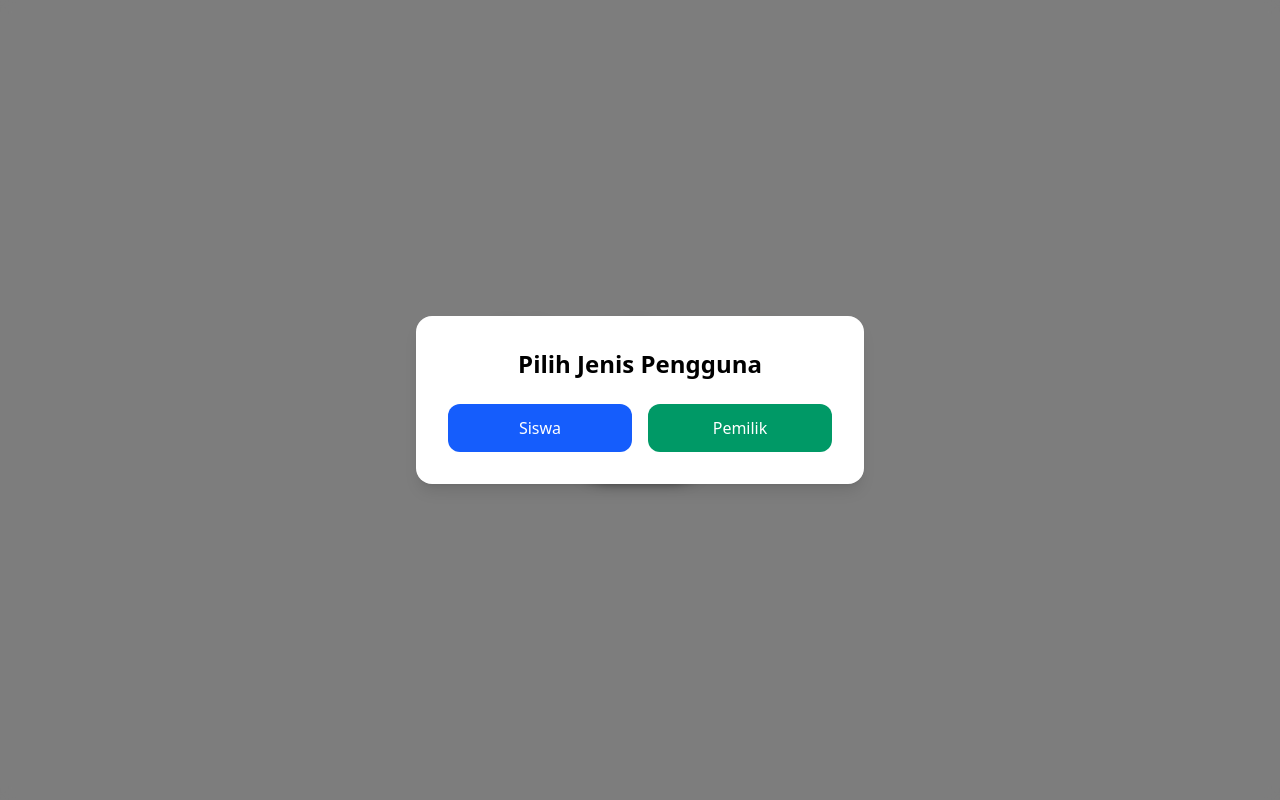
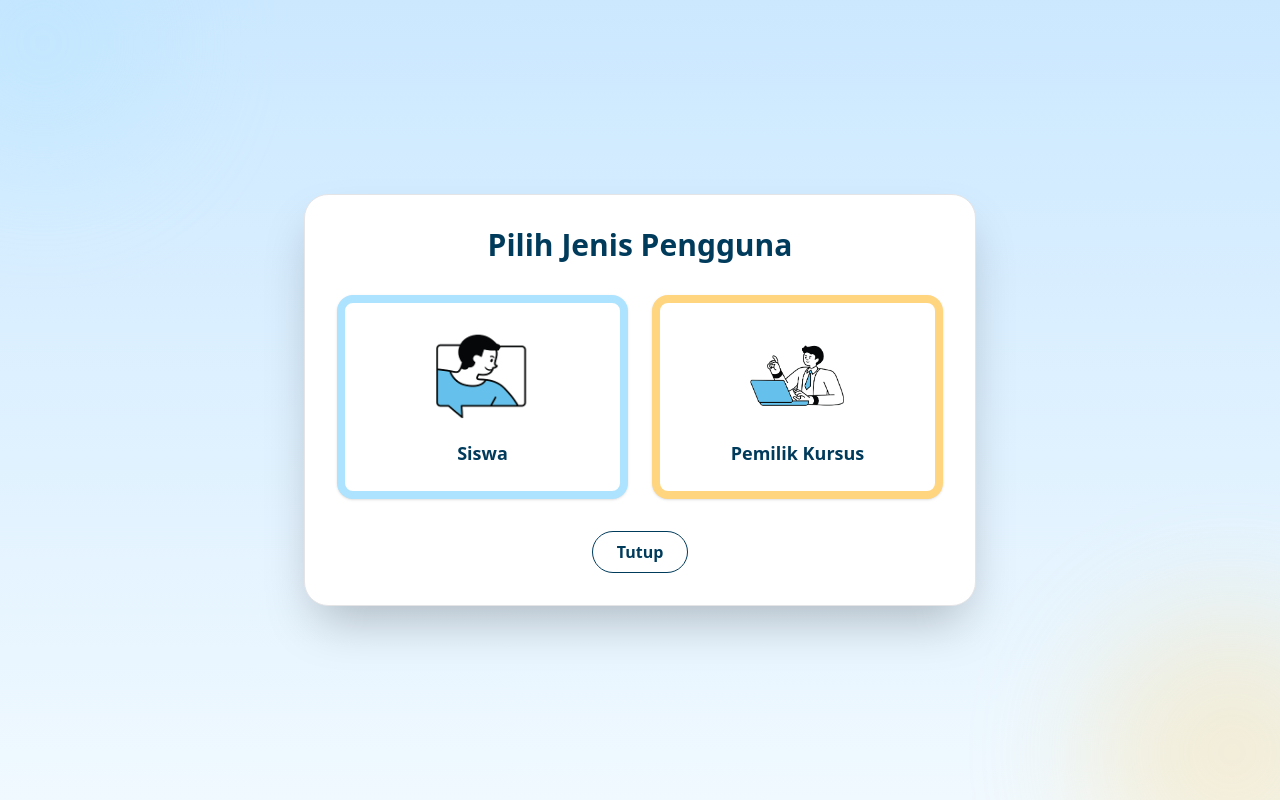
Before and after one commit to reynaldo0/Edunara, a Next.js app: page / in a window 1280 px wide. Both pictures are taken after a click on the button "Pilih Opsi". Built offline with nearby package versions, Linux system fonts and the light colour scheme.

Commit message:
upd : button option

```diff
--- a/app/page.tsx
+++ b/app/page.tsx
@@ -1,6 +1,7 @@
 "use client";
 import { useState } from "react";
 import { useRouter } from "next/navigation";
+import Image from "next/image";
 
 export default function Home() {
   const [openModal, setOpenModal] = useState(false);
@@ -13,17 +14,23 @@ export default function Home() {
   };
 
   return (
-    <div className="flex min-h-screen items-center justify-center bg-zinc-50 font-sans dark:bg-black">
-      <main className="flex flex-col items-center justify-center space-y-6 text-center">
-        <h1 className="text-3xl font-semibold text-black dark:text-white">
-          Selamat Datang 👋
+    <div className="relative flex min-h-screen items-center justify-center bg-gradient-to-b from-[#CBE8FF] to-[#F0F9FF] overflow-hidden">
+      {/* Ilustrasi background dekoratif */}
+      <div className="absolute top-0 left-0 w-64 h-64 bg-[#AEE3FF] rounded-full opacity-30 blur-3xl -translate-x-1/3 -translate-y-1/3"></div>
+      <div className="absolute bottom-0 right-0 w-72 h-72 bg-[#FFD580] rounded-full opacity-30 blur-3xl translate-x-1/3 translate-y-1/3"></div>
+
+      {/* Konten utama */}
+      <main className="relative z-10 flex flex-col items-center justify-center text-center space-y-6">
+        <h1 className="text-3xl md:text-4xl font-bold text-[#003B5C] drop-shadow-sm">
+          Selamat Datang
         </h1>
-        <p className="text-zinc-600 dark:text-zinc-400">
+        <p className="text-zinc-600 text-base md:text-lg">
           Silakan pilih jenis pengguna Anda untuk melanjutkan.
         </p>
+
         <button
           onClick={() => setOpenModal(true)}
-          className="rounded-full bg-black px-6 py-3 text-white hover:bg-zinc-800 transition-all"
+          className="rounded-full bg-[#003B5C] px-8 py-3 text-white text-lg font-semibold shadow-md hover:bg-[#005A88] hover:shadow-lg transition-all duration-300"
         >
           Pilih Opsi
         </button>
@@ -31,36 +38,58 @@ export default function Home() {
 
       {/* Modal */}
       {openModal && (
-        <>
-          {/* Overlay */}
-          <div
-            className="fixed inset-0 bg-black/50 backdrop-blur-sm z-40 animate-fadeIn"
-            onClick={() => setOpenModal(false)}
-          ></div>
-
-          {/* Modal box */}
-          <div className="fixed inset-0 flex items-center justify-center z-50 animate-scaleIn">
-            <div className="bg-white dark:bg-zinc-900 rounded-2xl shadow-lg p-8 w-[90%] max-w-md text-center">
-              <h2 className="text-2xl font-semibold text-black dark:text-white mb-6">
+        <div className="absolute inset-0 flex items-center justify-center z-50">
+          <div className="bg-white rounded-3xl shadow-2xl p-8 w-[90%] max-w-2xl text-center border border-zinc-200">
+            <h2 className="text-2xl md:text-3xl font-bold text-[#003B5C] mb-8">
               Pilih Jenis Pengguna
             </h2>
-              <div className="flex flex-col sm:flex-row justify-center gap-4">
+
+            <div className="grid grid-cols-1 sm:grid-cols-2 gap-6">
+              {/* Kartu Siswa */}
               <button
                 onClick={() => handleSelect("siswa")}
-                  className="w-full rounded-xl bg-blue-600 px-5 py-3 text-white hover:bg-blue-700 transition-all"
+                className="group flex flex-col items-center justify-center bg-white border-8 border-[#AEE3FF] hover:border-[#72C9FF] rounded-2xl p-6 transition-all hover:scale-105 shadow-sm hover:shadow-md"
               >
+                <div className="w-24 h-24 mb-4 relative">
+                  <Image
+                    src="/illustrasi/siswa.png"
+                    alt="Siswa"
+                    fill
+                    className="object-contain"
+                  />
+                </div>
+                <span className="text-lg font-semibold text-[#003B5C]">
                   Siswa
+                </span>
               </button>
+
+              {/* Kartu Pemilik Kursus */}
               <button
                 onClick={() => handleSelect("pemilik")}
-                  className="w-full rounded-xl bg-emerald-600 px-5 py-3 text-white hover:bg-emerald-700 transition-all"
+                className="group flex flex-col items-center justify-center bg-white border-8 border-[#FFD580] hover:border-[#FFC14D] rounded-2xl p-6 transition-all hover:scale-105 shadow-sm hover:shadow-md"
               >
-                  Pemilik
+                <div className="w-24 h-24 mb-4 relative">
+                  <Image
+                    src="/illustrasi/pemilik.png"
+                    alt="Pemilik Kursus"
+                    fill
+                    className="object-contain"
+                  />
+                </div>
+                <span className="text-lg font-semibold text-[#003B5C]">
+                  Pemilik Kursus
+                </span>
+              </button>
+            </div>
+
+            <button
+              onClick={() => setOpenModal(false)}
+              className="mt-8 rounded-full px-6 py-2 text-[#003B5C] font-semibold border border-[#003B5C] hover:bg-[#003B5C] hover:text-white transition-all duration-300"
+            >
+              Tutup
             </button>
           </div>
         </div>
-          </div>
-        </>
       )}
     </div>
   );
--- a/app/pemilik/pelatihan/hero.tsx
+++ b/app/pemilik/pelatihan/hero.tsx
@@ -6,7 +6,7 @@ export default function Hero() {
   return (
     <main>
       {/* Bagian Hero */}
-      <div className="bg-[#A2DBF9] rounded-b-[450px] relative flex flex-col items-center overflow-hidden">
+      <div className="bg-[#FFBF55] rounded-b-[450px] relative flex flex-col items-center overflow-hidden">
         {/* Background Hero */}
         <div
           className="relative flex flex-col items-center justify-center w-full
```
Also changed, not shown: public/illustrasi/pemilik.png (added), public/illustrasi/siswa.png (added). Lines whose indentation alone changed are shown as unchanged.
